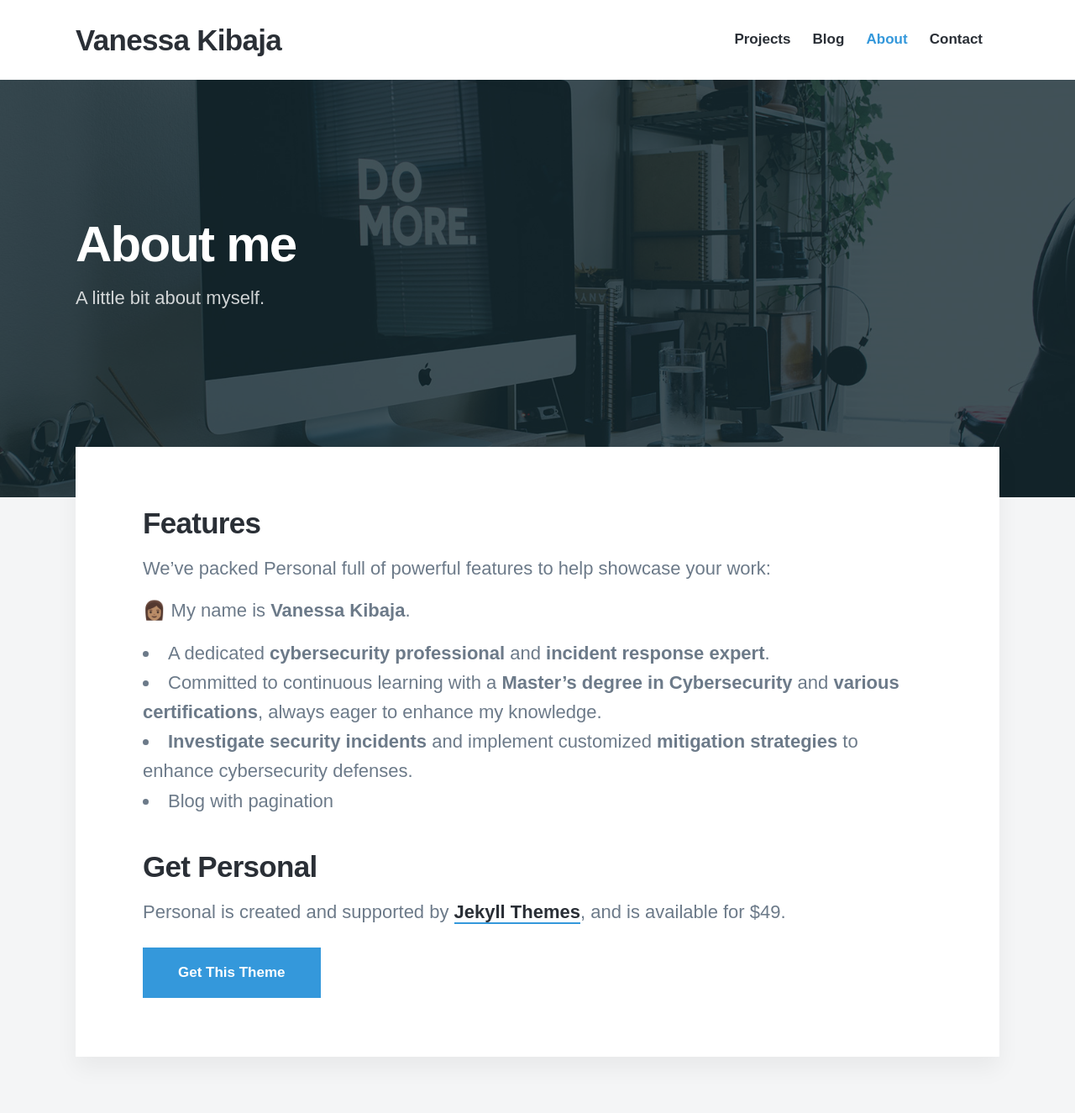
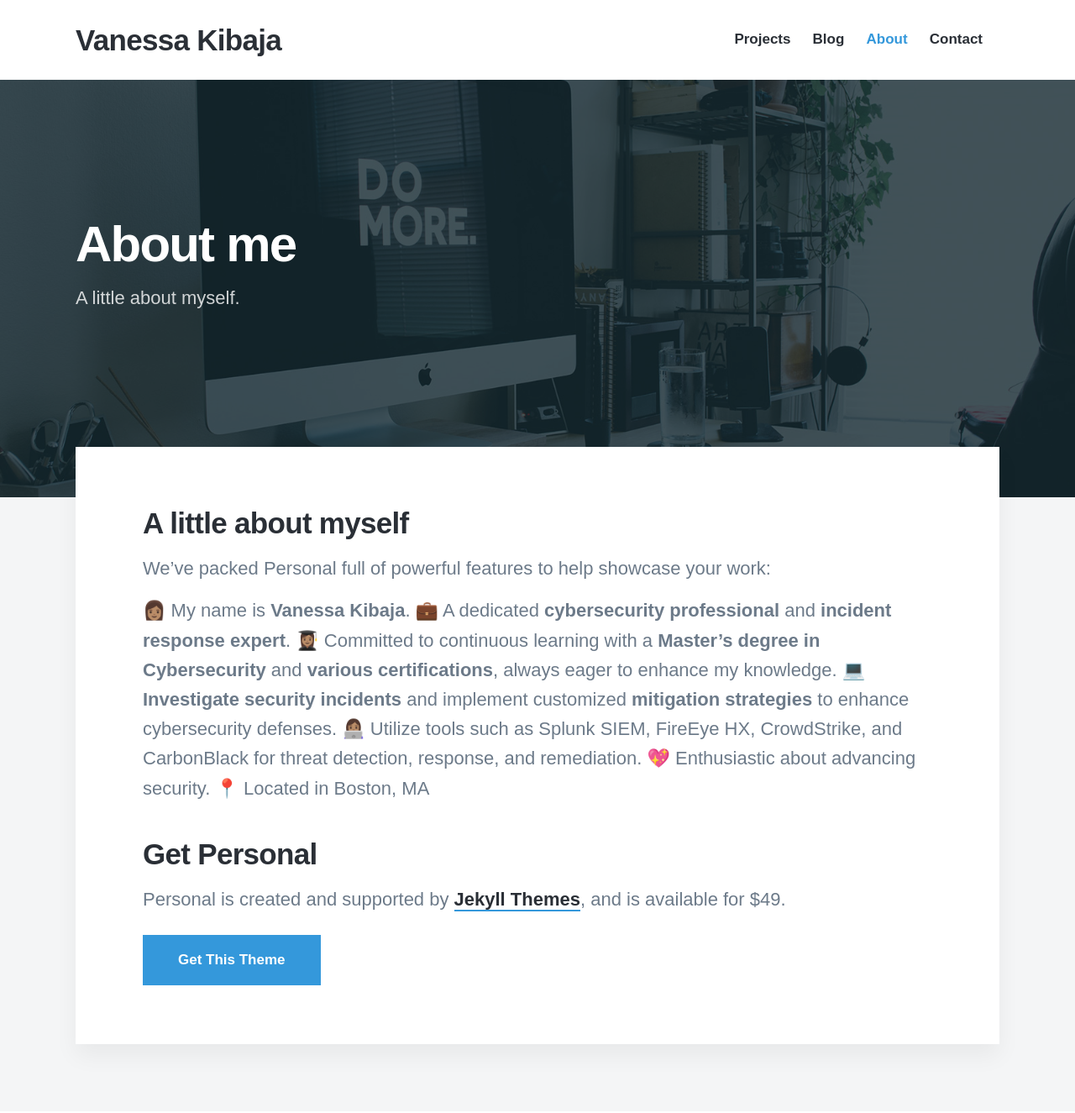
Before and after one commit to vkibaja/vkibaja.github.io, a Jekyll site: the page built from _pages/about.md, in a window 1280 px wide and 1400 px high. Shown: the top 1325 px of the window at 84% size. Built offline with Jekyll 4.4.1, drawn with Linux system fonts in a browser that asks for light colours; nearby versions of some CDN libraries; some web fonts are replaced.

Commit message:
Update about.md

```diff
--- a/_pages/about.md
+++ b/_pages/about.md
@@ -1,19 +1,21 @@
 ---
 title: About me
-subtitle: A little bit about myself.
-description: A little bit about myself.
+subtitle: A little about myself.
+description: A little about myself.
 featured_image: /images/demo/about.jpg
 ---
 
-## Features
+## A little about myself
 
 We've packed Personal full of powerful features to help showcase your work:
 
 👩🏽 My name is **Vanessa Kibaja**.
-* A dedicated **cybersecurity professional** and **incident response expert**.
-* Committed to continuous learning with a **Master's degree in Cybersecurity** and **various certifications**, always eager to enhance my knowledge.
-* **Investigate security incidents** and implement customized **mitigation strategies** to enhance cybersecurity defenses.
-* Blog with pagination
+💼 A dedicated **cybersecurity professional** and **incident response expert**.
+👩🏽‍🎓 Committed to continuous learning with a **Master's degree in Cybersecurity** and **various certifications**, always eager to enhance my knowledge.
+💻 **Investigate security incidents** and implement customized **mitigation strategies** to enhance cybersecurity defenses.
+👩🏽‍💻 Utilize tools such as Splunk SIEM, FireEye HX, CrowdStrike, and CarbonBlack for threat detection, response, and remediation.
+💖 Enthusiastic about advancing security.
+📍 Located in Boston, MA
 
 ## Get Personal
 
```
